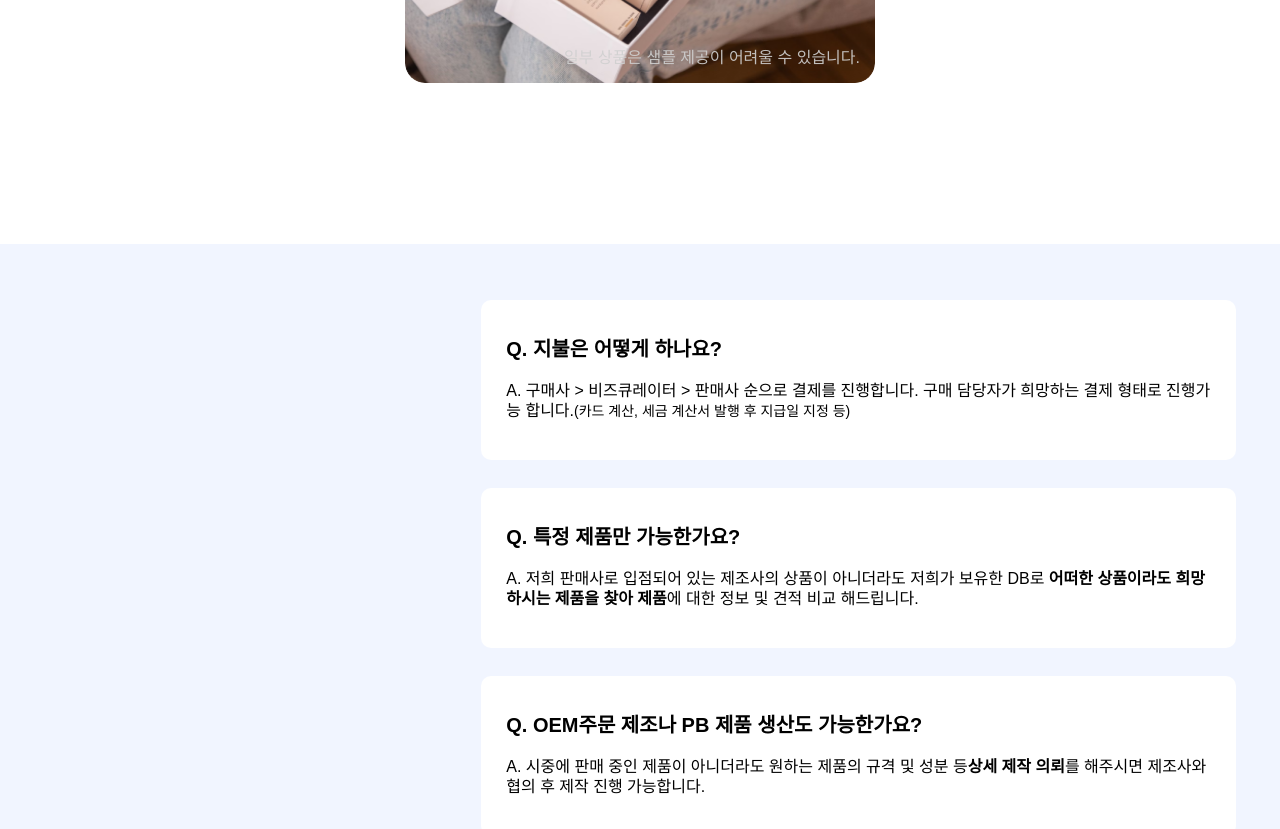
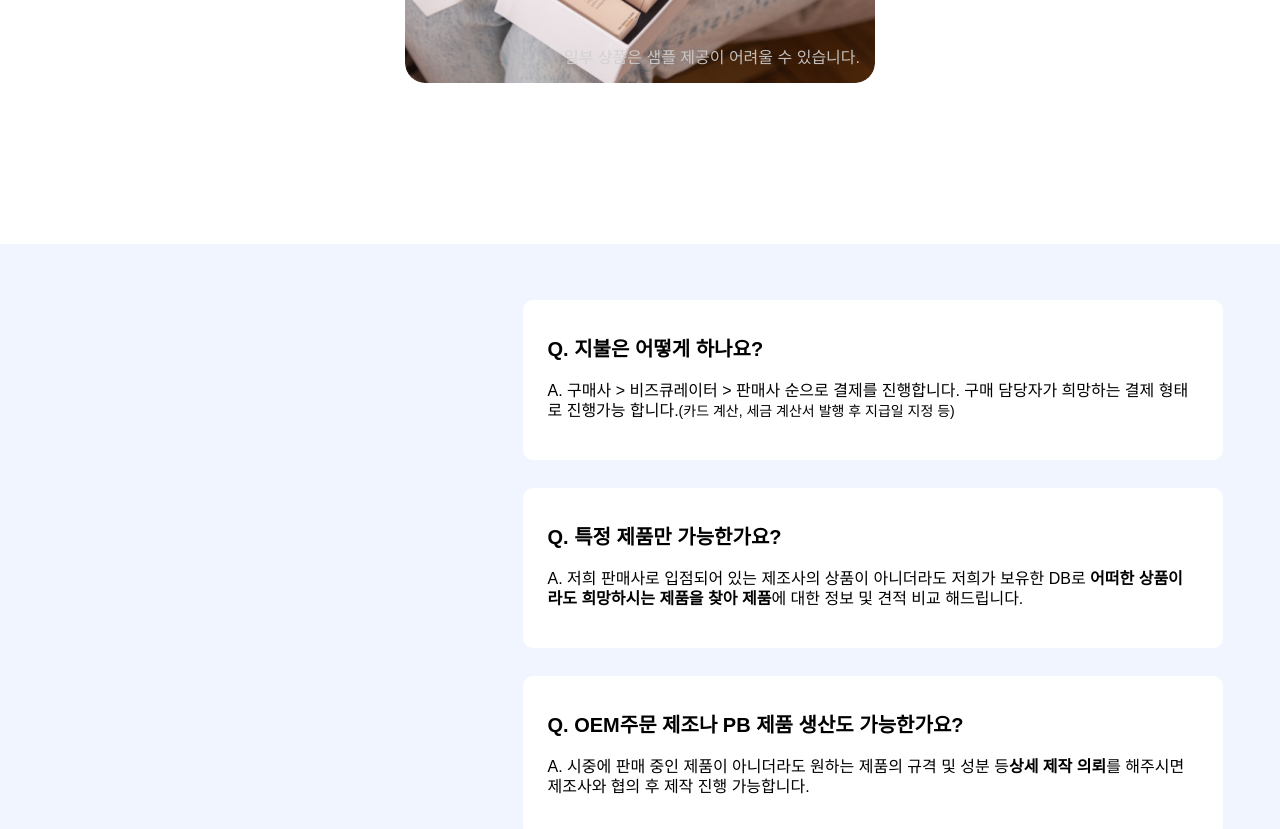
Before and after one commit to FastCampus-Final-Project-bizcurator-1/FinalProject-1-Frontend, a React (Create React App) app: page / in a window 1280 px wide. Shown: the part 3456-4285 px from the top of the page. Built offline with nearby package versions, Linux system fonts and the light colour scheme; the HTML template or start-up script is replaced by a standard one.

Commit message:
[FIX] 이미지 수정, FAQ 컴포넌트 반응형 수정

```diff
--- a/src/main/FAQ/FAQ.jsx
+++ b/src/main/FAQ/FAQ.jsx
@@ -54,6 +54,11 @@ const Container = styled.section`
   line-height: 20px;
   color: #2b66f6;
 
+  @media (max-width: 1024px) {
+    justify-content: space-around;
+    flex-direction: column;
+  }
+
   @media (max-width: 768px) {
     justify-content: space-around;
     flex-direction: column;
@@ -104,12 +109,13 @@ const TextContainer = styled.div`
     opacity: 1;
   }
 
-  @media (max-width: 768px) {
+  @media (max-width: 1024px) {
     margin-top: 36px;
     align-items: center;
     width: auto;
     flex-direction: row;
     font-size: 38px;
+
     ${Container}.active & {
       animation: ${fadeInUp} 0.5s linear;
       opacity: 1;
@@ -120,7 +126,7 @@ const TextContainer = styled.div`
 const Text = styled.div`
   font-weight: 300;
   text-align: left;
-  @media (max-width: 768px) {
+  @media (max-width: 1024px) {
     font-weight: 500;
     margin-right: 12px;
   }
@@ -128,7 +134,7 @@ const Text = styled.div`
 const Text2 = styled.div`
   font-weight: bold;
   text-align: left;
-  @media (max-width: 768px) {
+  @media (max-width: 1024px) {
     font-weight: 500;
   }
 `;
--- a/src/main/FAQ/QnAPanel.jsx
+++ b/src/main/FAQ/QnAPanel.jsx
@@ -17,7 +17,7 @@ const Container = styled.div`
   display: flex;
   justify-content: center;
   flex-direction: column;
-  width: 755px;
+  width: 700px;
   height: 160px;
   background-color: #ffffff;
   border-radius: 10px;
@@ -32,7 +32,7 @@ const Container = styled.div`
     color: #ffffff;
   }
 
-  @media (max-width: 768px) {
+  @media (max-width: 1024px) {
     width: 650px;
   }
 `;
```
Also changed, not shown: public/images/BusinessDeals.png.
